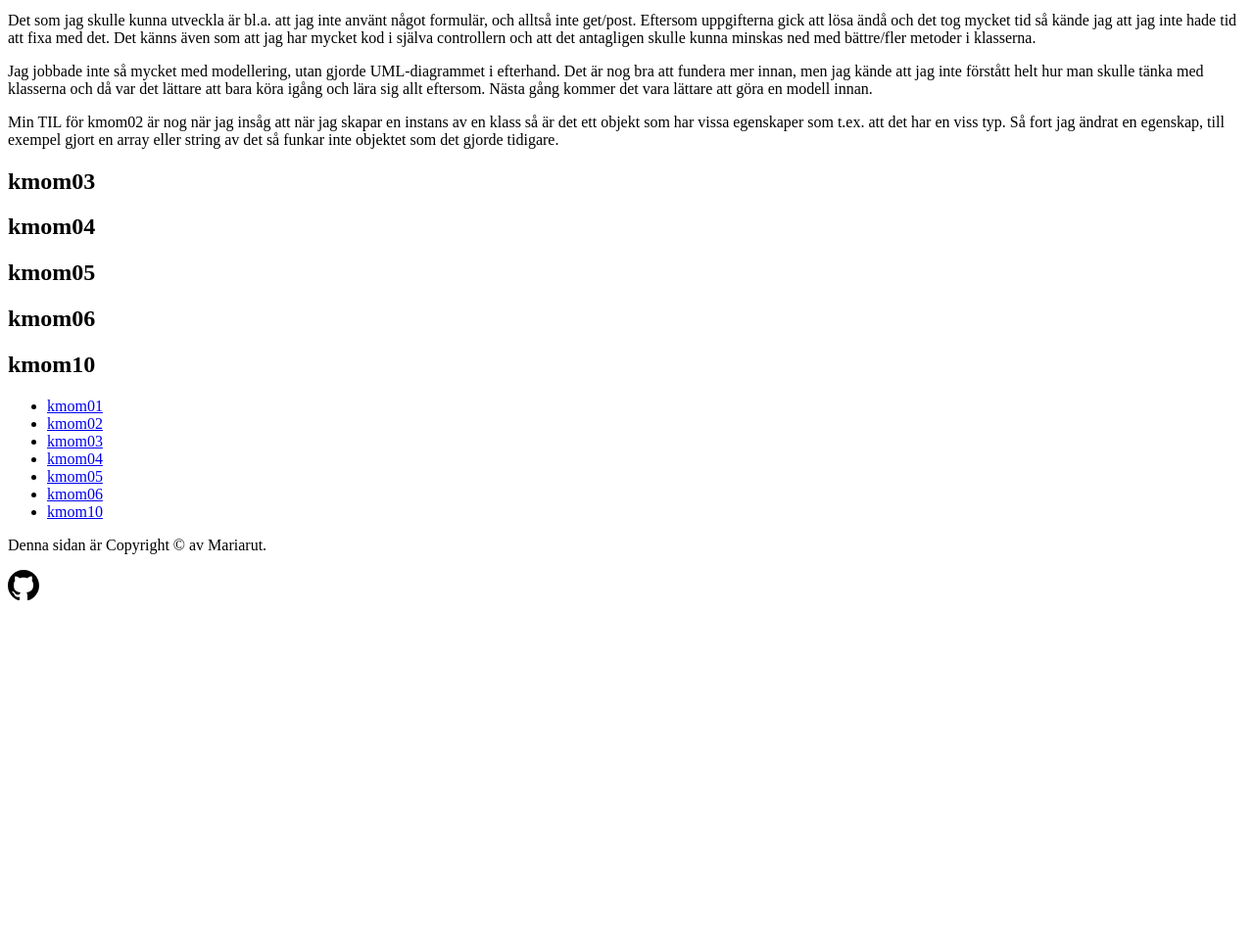
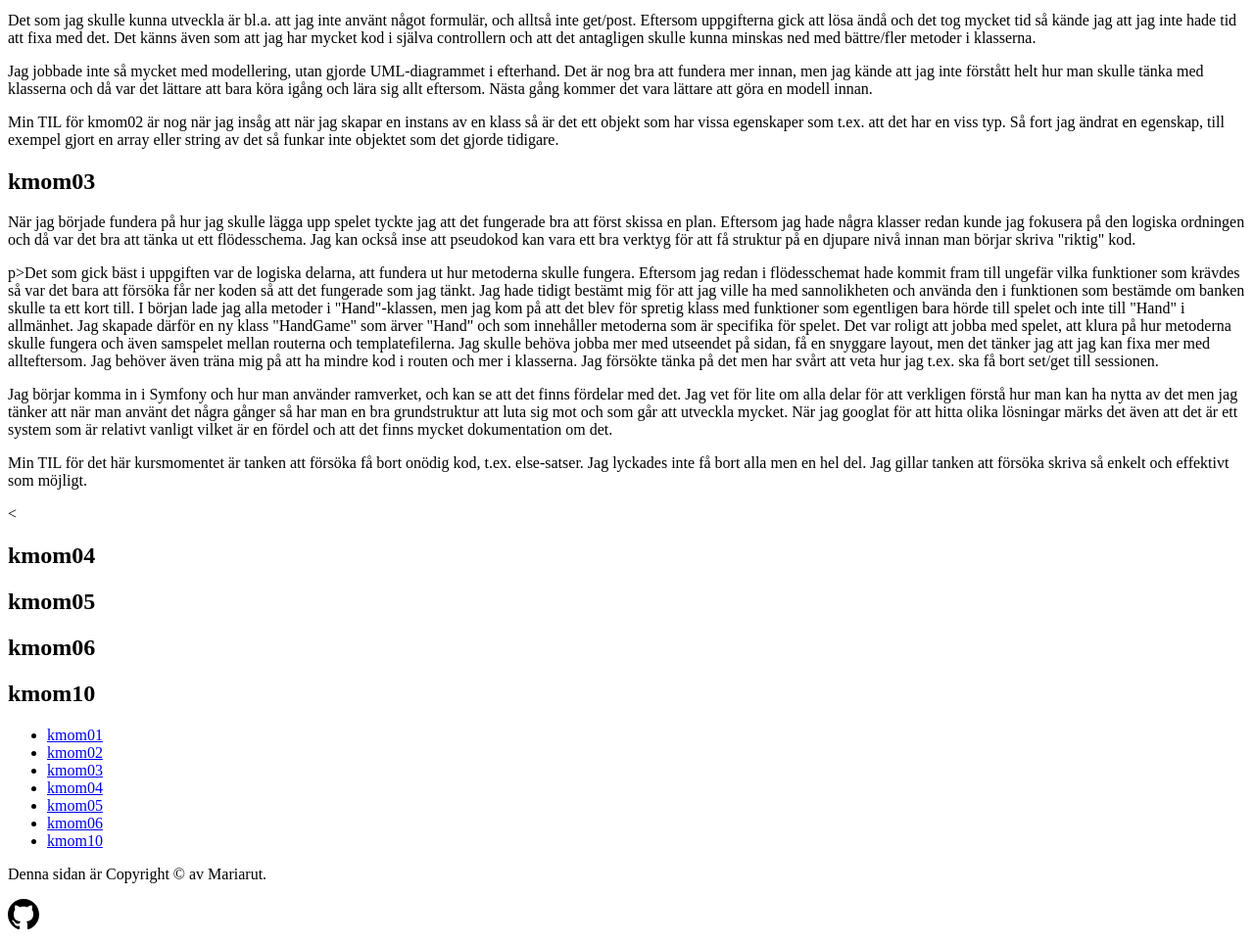
Before and after one commit to Mariarut14/mvcReport, a Symfony app: template templates/report.html.twig in a window 1280 px wide. Shown: the part 806-1768 px from the top of the page at 98% size. Before the commit the page ends 1419 px from the top, so only its background shows below. Run offline with Twig, Linux system fonts and the light colour scheme; the template is opened without the code that fills it, so the values that code supplies are empty; some libraries are stand-ins or nearby versions.

Commit message:
Write report

```diff
--- a/templates/report.html.twig
+++ b/templates/report.html.twig
@@ -66,8 +66,32 @@
         objekt som har vissa egenskaper som t.ex. att det har en viss typ. Så fort jag ändrat en egenskap,
          till exempel gjort en array eller string av det så funkar inte objektet som det gjorde tidigare. </p>
         <h2 id="kmom03">kmom03</h2>
-        <p></p>
-        <h2 id="kmom04">kmom04</h2>
+        <p>När jag började fundera på hur jag skulle lägga upp spelet tyckte jag att det fungerade bra
+        att först skissa en plan. Eftersom jag hade några klasser redan kunde jag fokusera på den logiska
+        ordningen och då var det bra att tänka ut ett flödesschema. Jag kan också inse att pseudokod kan
+        vara ett bra verktyg för att få struktur på en djupare nivå innan man börjar skriva "riktig" kod.</p>
+        p>Det som gick bäst i uppgiften var de logiska delarna, att fundera ut hur metoderna skulle
+        fungera. Eftersom jag redan i flödesschemat hade kommit fram till ungefär vilka funktioner
+        som krävdes så var det bara att försöka får ner koden så att det fungerade som jag tänkt. Jag
+        hade tidigt bestämt mig för att jag ville ha med sannolikheten och använda den i funktionen som
+        bestämde om banken skulle ta ett kort till. I början lade jag alla metoder i "Hand"-klassen, men
+        jag kom på att det blev för spretig klass med funktioner som egentligen bara hörde till
+        spelet och inte till "Hand" i allmänhet. Jag skapade därför en ny klass "HandGame" som ärver "Hand"
+        och som innehåller metoderna som är specifika för spelet. Det var roligt att jobba med spelet, att klura
+        på hur metoderna skulle fungera och även samspelet mellan routerna och templatefilerna.
+        Jag skulle behöva jobba mer med utseendet på sidan, få en snyggare
+        layout, men det tänker jag att jag kan fixa mer med allteftersom. Jag behöver även träna mig på att
+        ha mindre kod i routen och mer i klasserna. Jag försökte tänka på det men har svårt att veta hur
+        jag t.ex. ska få bort set/get till sessionen.</p>
+        <p>Jag börjar komma in i Symfony och hur man använder ramverket, och kan se att det finns fördelar
+        med det. Jag vet för lite om alla delar för att verkligen förstå hur man kan ha nytta av det men jag tänker
+        att när man använt det några gånger så har man en bra grundstruktur att luta sig mot och som går att utveckla
+        mycket. När jag googlat för att hitta olika lösningar märks det även att det är ett system som
+        är relativt vanligt vilket är en fördel och att det finns mycket dokumentation om det.</p>
+        <p>Min TIL för det här kursmomentet är tanken att försöka få bort onödig kod, t.ex. else-satser. Jag
+        lyckades inte få bort alla men en hel del. Jag gillar tanken att försöka skriva så enkelt och effektivt
+        som möjligt.</p>
+        <<h2 id="kmom04">kmom04</h2>
         <p></p>
         <h2 id="kmom05">kmom05</h2>
         <p></p>
```
